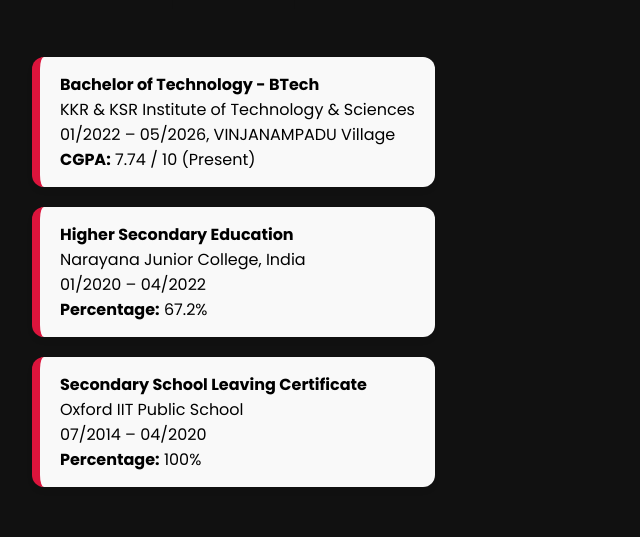
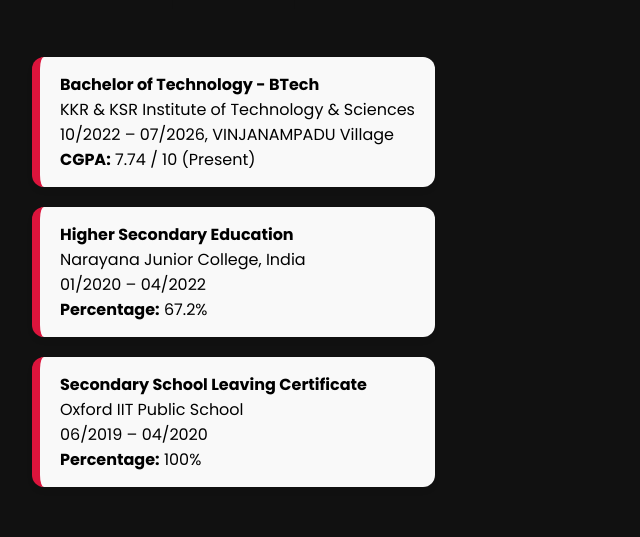
Before and after one commit to rhemanth832/portfolio, a plain HTML site: page index.html in a window 1280 px wide. Shown: the part 4068-4605 px from the top of the page, 128-768 px from the left. Drawn offline with nearby package versions, Linux system fonts and the light colour scheme; some icons are missing.

Commit message:
Add files via upload

```diff
--- a/index.html
+++ b/index.html
@@ -518,7 +518,7 @@
             <div class="edu-box">
                 <strong>Bachelor of Technology - BTech</strong><br>
                 KKR & KSR Institute of Technology & Sciences<br>
-                01/2022 – 05/2026, VINJANAMPADU Village<br>
+                10/2022 – 07/2026, VINJANAMPADU Village<br>
                 <strong>CGPA:</strong> 7.74 / 10 (Present)
             </div>
             <div class="edu-box">
@@ -530,7 +530,7 @@
             <div class="edu-box">
                 <strong>Secondary School Leaving Certificate</strong><br>
                 Oxford IIT Public School<br>
-                07/2014 – 04/2020<br>
+                06/2019 – 04/2020<br>
                 <strong>Percentage:</strong> 100%
             </div>
         </div>
```
